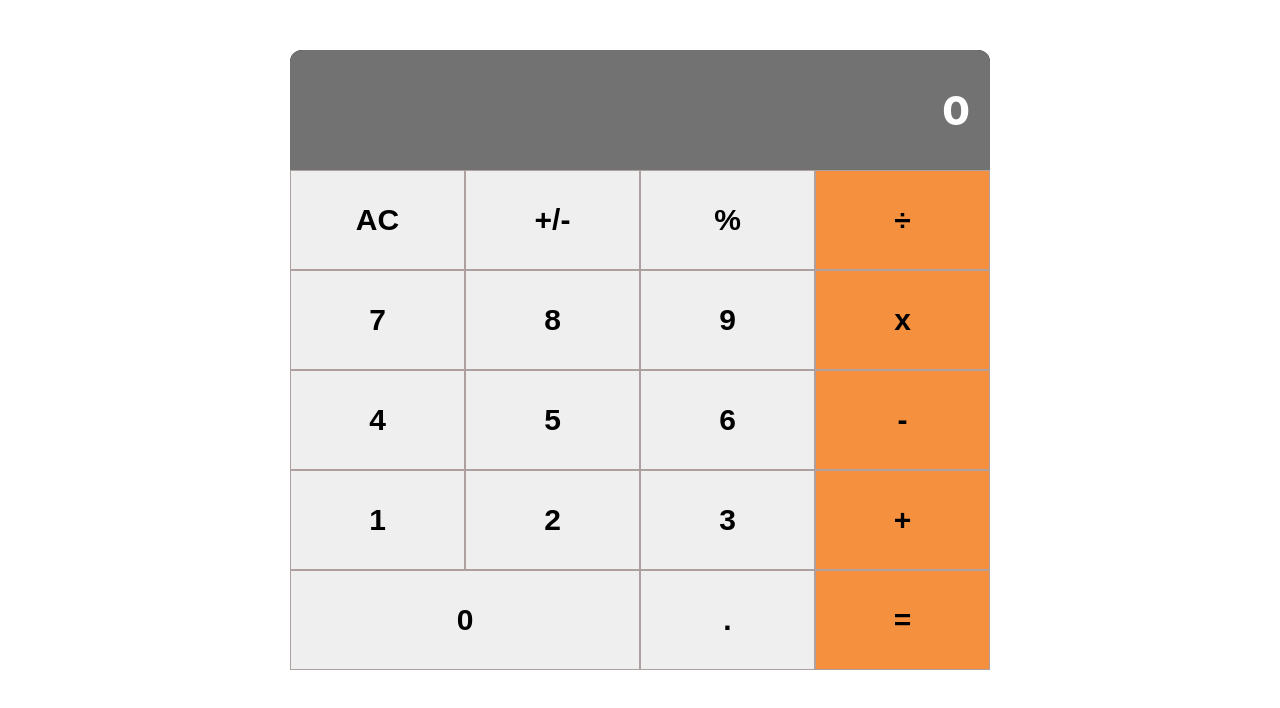
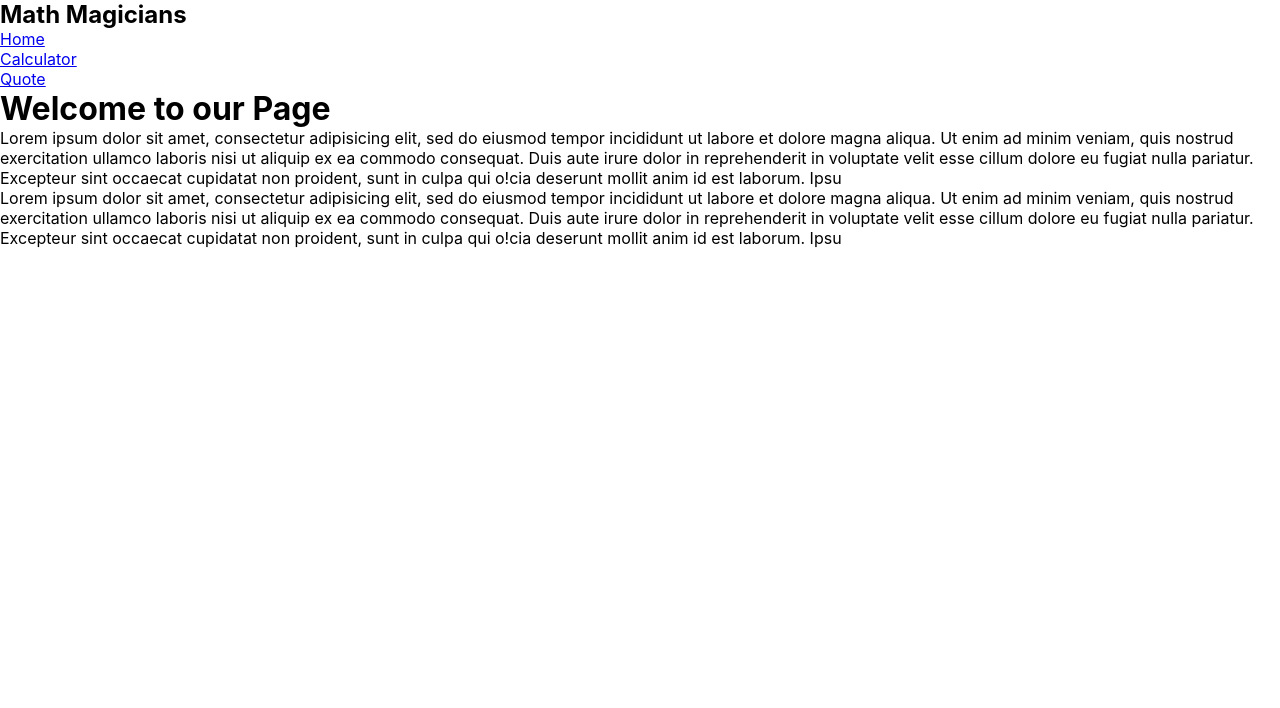
Before and after one commit to Div685/React-Calculator-app, a React (Create React App) app: page / in a window 1280 px wide. Shown: the top 708 px of the page. Built offline with nearby package versions, Linux system fonts and the light colour scheme.

Commit message:
Add Routes Component
- Added Home component and content
- Added Navbar
- Add Quotes component

```diff
--- a/package.json
+++ b/package.json
@@ -10,6 +10,7 @@
     "prop-types": "^15.7.2",
     "react": "^17.0.2",
     "react-dom": "^17.0.2",
+    "react-router-dom": "^5.2.0",
     "react-scripts": "4.0.3",
     "web-vitals": "^1.1.1"
   },
--- /dev/null
+++ b/src/components/Home.js
@@ -0,0 +1,27 @@
+import React from 'react';
+
+function Home() {
+  return (
+    <div className="home">
+      <h1>Welcome to our Page</h1>
+      <p>
+        Lorem ipsum dolor sit amet, consectetur adipisicing elit,
+        sed do eiusmod tempor incididunt ut labore et dolore magna aliqua.
+        Ut enim ad minim veniam, quis nostrud exercitation ullamco laboris nisi ut aliquip
+        ex ea commodo consequat. Duis aute irure dolor in reprehenderit in voluptate velit esse
+        cillum dolore eu fugiat nulla pariatur. Excepteur sint occaecat cupidatat non proident,
+        sunt in culpa qui o!cia deserunt mollit anim id est laborum. Ipsu
+      </p>
+      <p>
+        Lorem ipsum dolor sit amet, consectetur adipisicing elit,
+        sed do eiusmod tempor incididunt ut labore et dolore magna aliqua.
+        Ut enim ad minim veniam, quis nostrud exercitation ullamco laboris nisi ut aliquip
+        ex ea commodo consequat. Duis aute irure dolor in reprehenderit in voluptate velit esse
+        cillum dolore eu fugiat nulla pariatur. Excepteur sint occaecat cupidatat non proident,
+        sunt in culpa qui o!cia deserunt mollit anim id est laborum. Ipsu
+      </p>
+    </div>
+  );
+}
+
+export default Home;
--- /dev/null
+++ b/src/components/NavBar.js
@@ -0,0 +1,33 @@
+import React from 'react';
+import { Link } from 'react-router-dom';
+
+function NavBar() {
+  return (
+    <div className="nav">
+      <nav>
+        <div>
+          <h1>Math Magicians</h1>
+        </div>
+        <div>
+          <div>
+            <Link to="/">
+              Home
+            </Link>
+          </div>
+          <div>
+            <Link to="/calculator">
+              Calculator
+            </Link>
+          </div>
+          <div>
+            <Link to="/quote">
+              Quote
+            </Link>
+          </div>
+        </div>
+      </nav>
+    </div>
+  );
+}
+
+export default NavBar;
--- /dev/null
+++ b/src/components/Quote.js
@@ -0,0 +1,14 @@
+import React from 'react';
+
+function Quote() {
+  return (
+    <div>
+      <h1>
+        Mathematics is not about numbers, equations, computations, or
+        algorithms: it is about understanding. –William Paul Thurston
+      </h1>
+    </div>
+  );
+}
+
+export default Quote;
--- /dev/null
+++ b/src/components/Routes.js
@@ -0,0 +1,21 @@
+import React from 'react';
+import { BrowserRouter, Switch, Route } from 'react-router-dom';
+import Home from './Home';
+import NavBar from './NavBar';
+import Quote from './Quote';
+import App from './App';
+
+function Routes() {
+  return (
+    <BrowserRouter>
+      <NavBar />
+      <Switch>
+        <Route exact path="/" component={Home} />
+        <Route exact path="/calculator" component={App} />
+        <Route exact path="/quote" component={Quote} />
+      </Switch>
+    </BrowserRouter>
+  );
+}
+
+export default Routes;
--- a/src/index.css
+++ b/src/index.css
@@ -18,9 +18,6 @@
     sans-serif;
   -webkit-font-smoothing: antialiased;
   -moz-osx-font-smoothing: grayscale;
-  display: flex;
-  flex-direction: column;
-  align-items: center;
 }
 
 code {
--- a/src/index.js
+++ b/src/index.js
@@ -1,11 +1,11 @@
 import React from 'react';
 import ReactDOM from 'react-dom';
 import './index.css';
-import App from './components/App';
+import Routes from './components/Routes';
 
 ReactDOM.render(
   <React.StrictMode>
-    <App />
+    <Routes />
   </React.StrictMode>,
   document.getElementById('root'),
 );
--- a/src/style/App.css
+++ b/src/style/App.css
@@ -1,7 +1,6 @@
 .main-calc {
   background: #000;
   color: #fff;
-  margin: 50px;
   border-radius: 12px;
   width: 700px;
 }
```
Also changed, not shown: src/components/ButtonPanel.js (+0 -29 lines), 1 other file (tests, documents, lock files or other folders).
